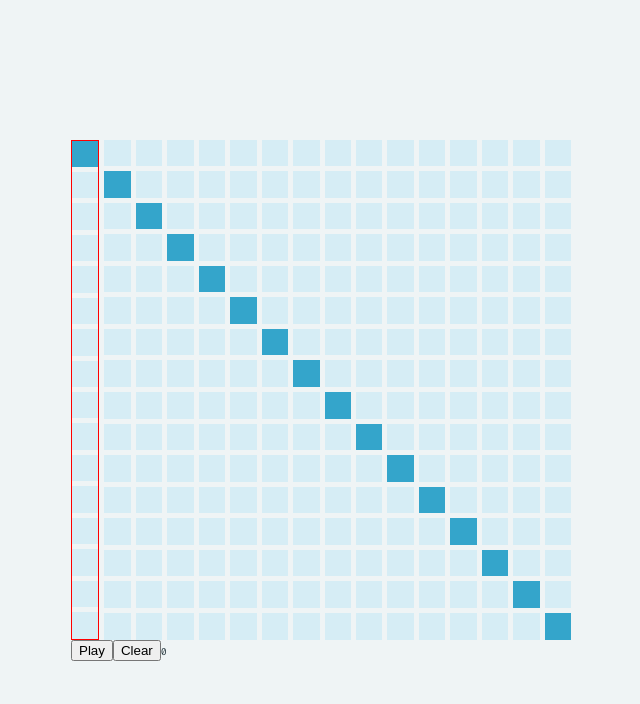
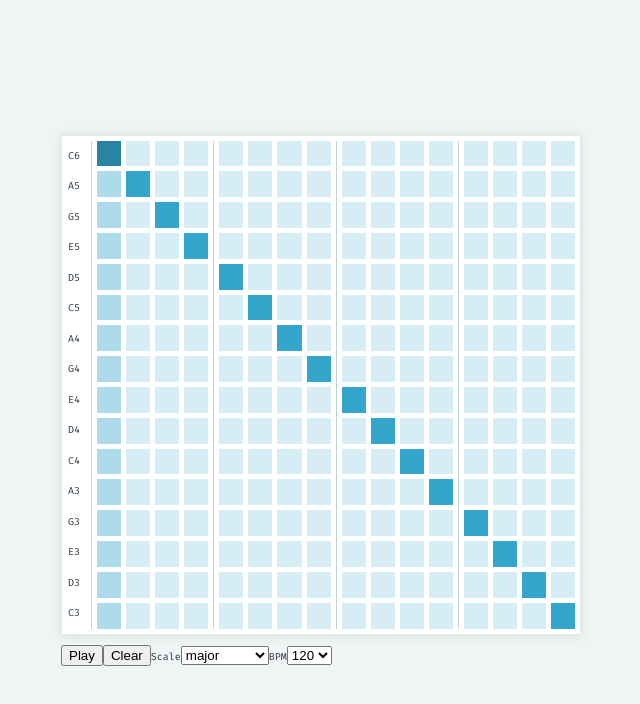
Before and after one commit to baadaa/sequencer, a React (Create React App) app: page / in a window 1280 px wide. Shown: the top 704 px of the page, without its empty margins (319-959 px from the left). Built offline with nearby package versions, Linux system fonts and the light colour scheme.

Commit message:
working state with bug

```diff
--- a/src/App.tsx
+++ b/src/App.tsx
@@ -1,24 +1,48 @@
+// https://www.maxlaumeister.com/tonematrix/ for functionality
+// https://codesandbox.io/s/sequencer-demo-wjgg4?file=/src/Sequencer.js for sequencing reference with Tone.Sequencer
+// https://medium.com/geekculture/creating-a-step-sequencer-with-tone-js-32ea3002aaf5#d7bc for sequencing reference with Tone.Transport.scheduleRepeat (mono synth)
+// https://www.devbridge.com/articles/tonejs-coding-music-production-guide/ for production sample
+
 import * as React from 'react';
 import * as Tone from 'tone';
 import styled from 'styled-components';
 import { defaultNoteMatrix, emptyBeat, SCALES } from './data';
 import { useCallback } from 'react';
 const GridStyle = styled.div`
-  width: 500px;
-  height: 500px;
+  width: 52rem;
+  height: 50rem;
   display: flex;
+  padding: 0.5rem 0;
+  margin-bottom: 1rem;
+  background-color: #fff;
+  border: 1px solid var(--coolGray100);
+  box-shadow: var(--base-shadow);
   grid-template-columns: repeat(17, 1fr);
   .beat {
     display: flex;
     flex: 1;
     flex-direction: column;
-    &[data-active='true'] {
-      border: 1px solid red;
+    &[data-active='1'] {
+      .note {
+        background: var(--cyan200);
+        &[data-on='1'] {
+          background: var(--cyan600);
+        }
+      }
+    }
+    &:nth-of-type(4n + 1) {
+      border-right: 1px solid var(--coolGray200);
+      padding-right: 0.5rem;
+    }
+    &:last-of-type {
+      border-right: none;
     }
   }
+
   .beat + .beat {
-    margin-left: 5px;
+    margin-left: 0.5rem;
   }
+  .head,
   .note {
     padding: 0;
     flex: 1;
@@ -27,40 +51,51 @@ const GridStyle = styled.div`
     outline: none;
     cursor: pointer;
     background: var(--cyan100);
-    &[data-on='true'] {
+    &[data-on='1'] {
       background: var(--cyan500);
     }
   }
+  .head {
+    background: transparent;
+    display: flex;
+    align-items: center;
+    justify-content: center;
+  }
   .note + .note {
-    margin-top: 5px;
+    margin-top: 0.5rem;
   }
 `;
 
 function App() {
-  type WhatEv = {
+  type Loop = {
     dispose: any;
   };
   const [isPlaying, setIsPlaying] = React.useState(false);
   const [currentBeat, setCurrentBeat] = React.useState(0);
+  const [currentBPM, setCurrentBPM] = React.useState(120);
   const [noteMatrix, setNoteMatrix] = React.useState(defaultNoteMatrix);
-  const [scale, setScale] = React.useState(SCALES.pentatonic.major);
+  const [currentScale, setCurrentScale] = React.useState(SCALES.major);
   const synth = new Tone.PolySynth().toDestination();
-  const loop = React.useRef<WhatEv | null>(null);
+  const loop = React.useRef<Loop | null>(null);
   const noteMap = noteMatrix.map(beat =>
     beat
       .map((note, i) => {
-        return { note: scale[i], on: note };
+        return { note: currentScale[i], on: note };
       })
       .filter(note => note.on)
       .map(item => item.note)
   );
 
+  const playSingleNote = (note = '') => synth.triggerAttackRelease(note, '16n');
+
   const tick = (e: React.MouseEvent<HTMLButtonElement>): void => {
     const currentBeat = parseFloat(e.currentTarget.dataset.beat!);
-    const currentNoteIndex = parseFloat(e.currentTarget.dataset.index!);
-    const isOn = e.currentTarget.dataset.on === 'true' ? false : true;
+    const selectedNote = parseFloat(e.currentTarget.dataset.index!);
+    const isOn = e.currentTarget.dataset.on === '1' ? 0 : 1;
     const updatedMatrix = [...noteMatrix];
-    updatedMatrix[currentBeat][currentNoteIndex] = isOn;
+
+    playSingleNote(currentScale[selectedNote]);
+    updatedMatrix[currentBeat][selectedNote] = isOn;
     setNoteMatrix(updatedMatrix);
   };
   const reset = useCallback(() => {
@@ -86,10 +121,27 @@ function App() {
     Tone.Transport.stop();
   }, []);
 
+  // const repeat = () => {
+  //   synth.triggerAttackRelease(noteMap[currentBeat], '16n');
+  //   setCurrentBeat((currentBeat + 1) % 16);
+  // };
   React.useEffect(() => {
+    Tone.Transport.loop = false;
+    // Tone.Transport.scheduleRepeat(repeat, '16n'); // Tone.Transport.loop = true;
+    // Tone.Transport.loopEnd = '1m';
     Tone.Transport.on('stop', () => setCurrentBeat(0));
   });
   React.useEffect(() => {
+    Tone.Transport.bpm.value = currentBPM;
+  }, [currentBPM]);
+  React.useEffect(() => {
+    // [0, 1, 2, 3, 4, 5, 6, 7, 8, 9, 10, 11, 12, 13, 14, 15].forEach(i => {
+    //   synth.triggerAttackRelease(
+    //     noteMap[i],
+    //     '16n',
+    //     i * (Tone.Time('1m').toSeconds() / 16)
+    //   );
+    // });
     if (loop.current) {
       loop.current.dispose();
     }
@@ -110,9 +162,16 @@ function App() {
   return (
     <>
       <GridStyle>
+        <div className="beat">
+          {currentScale.map((note, i) => (
+            <div className="head" key={i}>
+              {note}
+            </div>
+          ))}
+        </div>
         {noteMatrix.map((beat, i) => (
-          <div className="beat" key={i} data-active={currentBeat === i}>
-            {scale.map((note, j) => (
+          <div className="beat" key={i} data-active={currentBeat === i ? 1 : 0}>
+            {currentScale.map((note, j) => (
               <button
                 className="note"
                 key={j}
@@ -121,14 +180,39 @@ function App() {
                 data-on={beat[j]}
                 data-beat={i}
                 data-index={j}
-              ></button>
+              />
             ))}
           </div>
         ))}
       </GridStyle>
       <button onClick={togglePlay}>{isPlaying ? 'Stop' : 'Play'}</button>
       <button onClick={reset}>Clear</button>
-      {currentBeat}
+      Scale
+      <select
+        name="scale"
+        id="scale"
+        defaultValue="major"
+        onChange={e => setCurrentScale(SCALES[e.currentTarget.value])}
+      >
+        {['major', 'minor', 'suspended'].map(scale => (
+          <option value={scale} key={scale}>
+            {scale}
+          </option>
+        ))}
+      </select>
+      BPM
+      <select
+        name="bpm"
+        id="bpm"
+        onChange={e => setCurrentBPM(parseFloat(e.currentTarget.value))}
+        defaultValue={currentBPM}
+      >
+        {[80, 100, 120, 140, 160, 180, 200].map(bpm => (
+          <option value={bpm} key={bpm}>
+            {bpm}
+          </option>
+        ))}
+      </select>
     </>
   );
 }
--- a/src/data.ts
+++ b/src/data.ts
@@ -1,314 +1,34 @@
 export const defaultNoteMatrix = [
-  [
-    true,
-    false,
-    false,
-    false,
-    false,
-    false,
-    false,
-    false,
-    false,
-    false,
-    false,
-    false,
-    false,
-    false,
-    false,
-    false,
-  ],
-  [
-    false,
-    true,
-    false,
-    false,
-    false,
-    false,
-    false,
-    false,
-    false,
-    false,
-    false,
-    false,
-    false,
-    false,
-    false,
-    false,
-  ],
-  [
-    false,
-    false,
-    true,
-    false,
-    false,
-    false,
-    false,
-    false,
-    false,
-    false,
-    false,
-    false,
-    false,
-    false,
-    false,
-    false,
-  ],
-  [
-    false,
-    false,
-    false,
-    true,
-    false,
-    false,
-    false,
-    false,
-    false,
-    false,
-    false,
-    false,
-    false,
-    false,
-    false,
-    false,
-  ],
-  [
-    false,
-    false,
-    false,
-    false,
-    true,
-    false,
-    false,
-    false,
-    false,
-    false,
-    false,
-    false,
-    false,
-    false,
-    false,
-    false,
-  ],
-  [
-    false,
-    false,
-    false,
-    false,
-    false,
-    true,
-    false,
-    false,
-    false,
-    false,
-    false,
-    false,
-    false,
-    false,
-    false,
-    false,
-  ],
-  [
-    false,
-    false,
-    false,
-    false,
-    false,
-    false,
-    true,
-    false,
-    false,
-    false,
-    false,
-    false,
-    false,
-    false,
-    false,
-    false,
-  ],
-  [
-    false,
-    false,
-    false,
-    false,
-    false,
-    false,
-    false,
-    true,
-    false,
-    false,
-    false,
-    false,
-    false,
-    false,
-    false,
-    false,
-  ],
-  [
-    false,
-    false,
-    false,
-    false,
-    false,
-    false,
-    false,
-    false,
-    true,
-    false,
-    false,
-    false,
-    false,
-    false,
-    false,
-    false,
-  ],
-  [
-    false,
-    false,
-    false,
-    false,
-    false,
-    false,
-    false,
-    false,
-    false,
-    true,
-    false,
-    false,
-    false,
-    false,
-    false,
-    false,
-  ],
-  [
-    false,
-    false,
-    false,
-    false,
-    false,
-    false,
-    false,
-    false,
-    false,
-    false,
-    true,
-    false,
-    false,
-    false,
-    false,
-    false,
-  ],
-  [
-    false,
-    false,
-    false,
-    false,
-    false,
-    false,
-    false,
-    false,
-    false,
-    false,
-    false,
-    true,
-    false,
-    false,
-    false,
-    false,
-  ],
-  [
-    false,
-    false,
-    false,
-    false,
-    false,
-    false,
-    false,
-    false,
-    false,
-    false,
-    false,
-    false,
-    true,
-    false,
-    false,
-    false,
-  ],
-  [
-    false,
-    false,
-    false,
-    false,
-    false,
-    false,
-    false,
-    false,
-    false,
-    false,
-    false,
-    false,
-    false,
-    true,
-    false,
-    false,
-  ],
-  [
-    false,
-    false,
-    false,
-    false,
-    false,
-    false,
-    false,
-    false,
-    false,
-    false,
-    false,
-    false,
-    false,
-    false,
-    true,
-    false,
-  ],
-  [
-    false,
-    false,
-    false,
-    false,
-    false,
-    false,
-    false,
-    false,
-    false,
-    false,
-    false,
-    false,
-    false,
-    false,
-    false,
-    true,
-  ],
+  [1, 0, 0, 0, 0, 0, 0, 0, 0, 0, 0, 0, 0, 0, 0, 0],
+  [0, 1, 0, 0, 0, 0, 0, 0, 0, 0, 0, 0, 0, 0, 0, 0],
+  [0, 0, 1, 0, 0, 0, 0, 0, 0, 0, 0, 0, 0, 0, 0, 0],
+  [0, 0, 0, 1, 0, 0, 0, 0, 0, 0, 0, 0, 0, 0, 0, 0],
+  [0, 0, 0, 0, 1, 0, 0, 0, 0, 0, 0, 0, 0, 0, 0, 0],
+  [0, 0, 0, 0, 0, 1, 0, 0, 0, 0, 0, 0, 0, 0, 0, 0],
+  [0, 0, 0, 0, 0, 0, 1, 0, 0, 0, 0, 0, 0, 0, 0, 0],
+  [0, 0, 0, 0, 0, 0, 0, 1, 0, 0, 0, 0, 0, 0, 0, 0],
+  [0, 0, 0, 0, 0, 0, 0, 0, 1, 0, 0, 0, 0, 0, 0, 0],
+  [0, 0, 0, 0, 0, 0, 0, 0, 0, 1, 0, 0, 0, 0, 0, 0],
+  [0, 0, 0, 0, 0, 0, 0, 0, 0, 0, 1, 0, 0, 0, 0, 0],
+  [0, 0, 0, 0, 0, 0, 0, 0, 0, 0, 0, 1, 0, 0, 0, 0],
+  [0, 0, 0, 0, 0, 0, 0, 0, 0, 0, 0, 0, 1, 0, 0, 0],
+  [0, 0, 0, 0, 0, 0, 0, 0, 0, 0, 0, 0, 0, 1, 0, 0],
+  [0, 0, 0, 0, 0, 0, 0, 0, 0, 0, 0, 0, 0, 0, 1, 0],
+  [0, 0, 0, 0, 0, 0, 0, 0, 0, 0, 0, 0, 0, 0, 0, 1],
 ];
-export const emptyBeat = [
-  false,
-  false,
-  false,
-  false,
-  false,
-  false,
-  false,
-  false,
-  false,
-  false,
-  false,
-  false,
-  false,
-  false,
-  false,
-  false,
-];
+export const emptyBeat = [0, 0, 0, 0, 0, 0, 0, 0, 0, 0, 0, 0, 0, 0, 0, 0];
 
-export const SCALES = {
-  pentatonic: {
+export enum ScaleType {
+  major = 'major',
+  minor = 'minor',
+  suspended = 'suspended',
+}
+
+type ScaleSet = {
+  [key: string]: Array<string>;
+};
+export const SCALES: ScaleSet = {
+  // pentatonic scales
   major: [
     'C3',
     'D3',
@@ -345,5 +65,22 @@ export const SCALES = {
     'G5',
     'A6',
   ].reverse(),
-  },
+  suspended: [
+    'D3',
+    'E3',
+    'G3',
+    'A3',
+    'C3',
+    'D4',
+    'E4',
+    'G4',
+    'A4',
+    'C4',
+    'D5',
+    'E5',
+    'G5',
+    'A5',
+    'C5',
+    'D6',
+  ].reverse(),
 };
```
Also changed, not shown: public/index.html (+6 -6 lines). Lines whose indentation alone changed are shown as unchanged.
